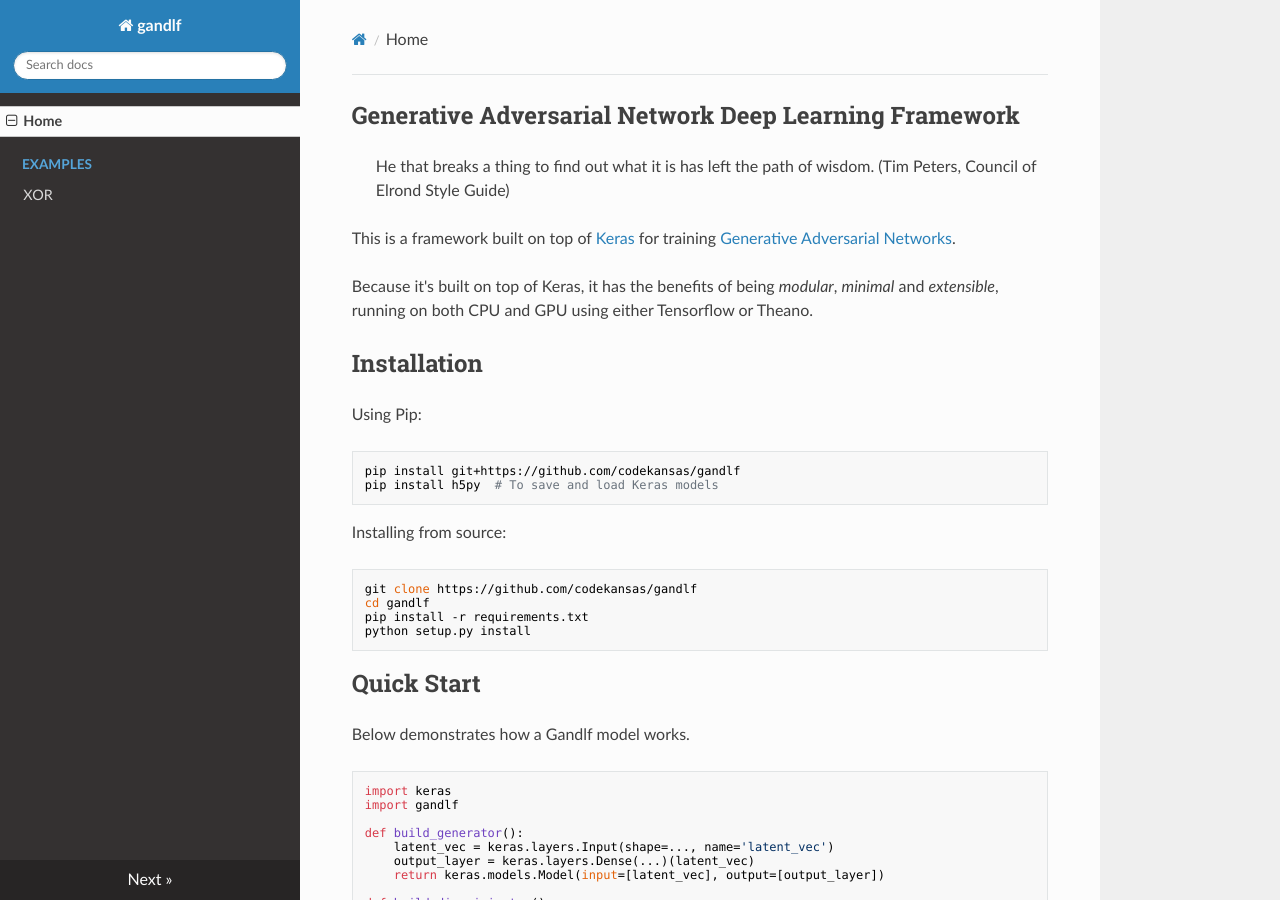
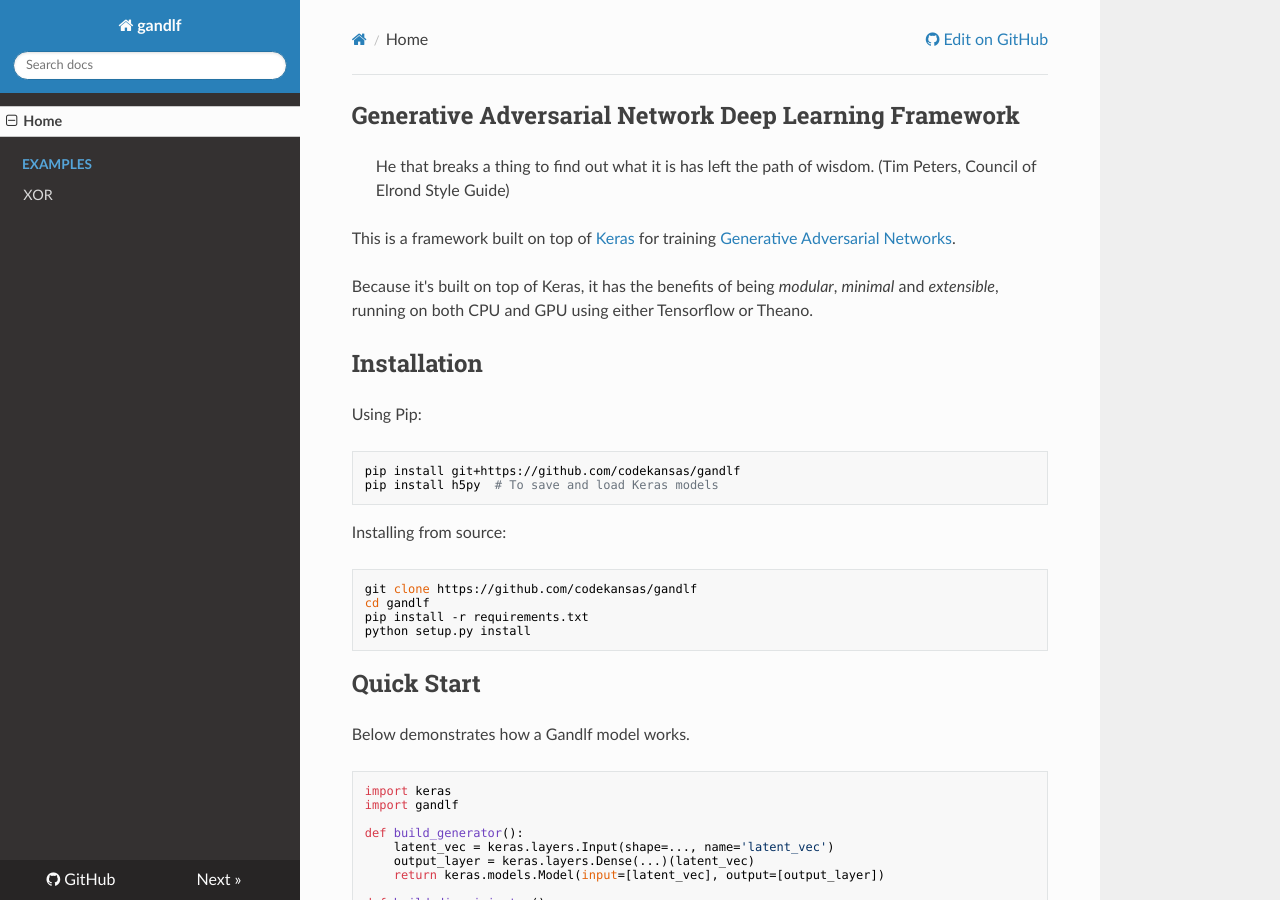
Before and after one commit to codekansas/gandlf, an MkDocs documentation site: the page built from docs/index.md, in a window 1280 px wide and 900 px high. Built offline with MkDocs 1.6.1, drawn with Linux system fonts in a browser that asks for light colours; nearby versions of some CDN libraries; old or Windows-style settings are respelled for this version of MkDocs; some of the changed lines change nothing that is shown.

Commit message:
updated mkdocs configuration a small amount

```diff
--- a/mkdocs.yml
+++ b/mkdocs.yml
@@ -1,4 +1,7 @@
 site_name: gandlf
+site_description: "Gandlf: Generative Adversarial Networks in Keras"
+site_author: Benjamin Bolte
+repo_url: https://github.com/codekansas/gandlf
 theme: readthedocs
 
 pages:
```
